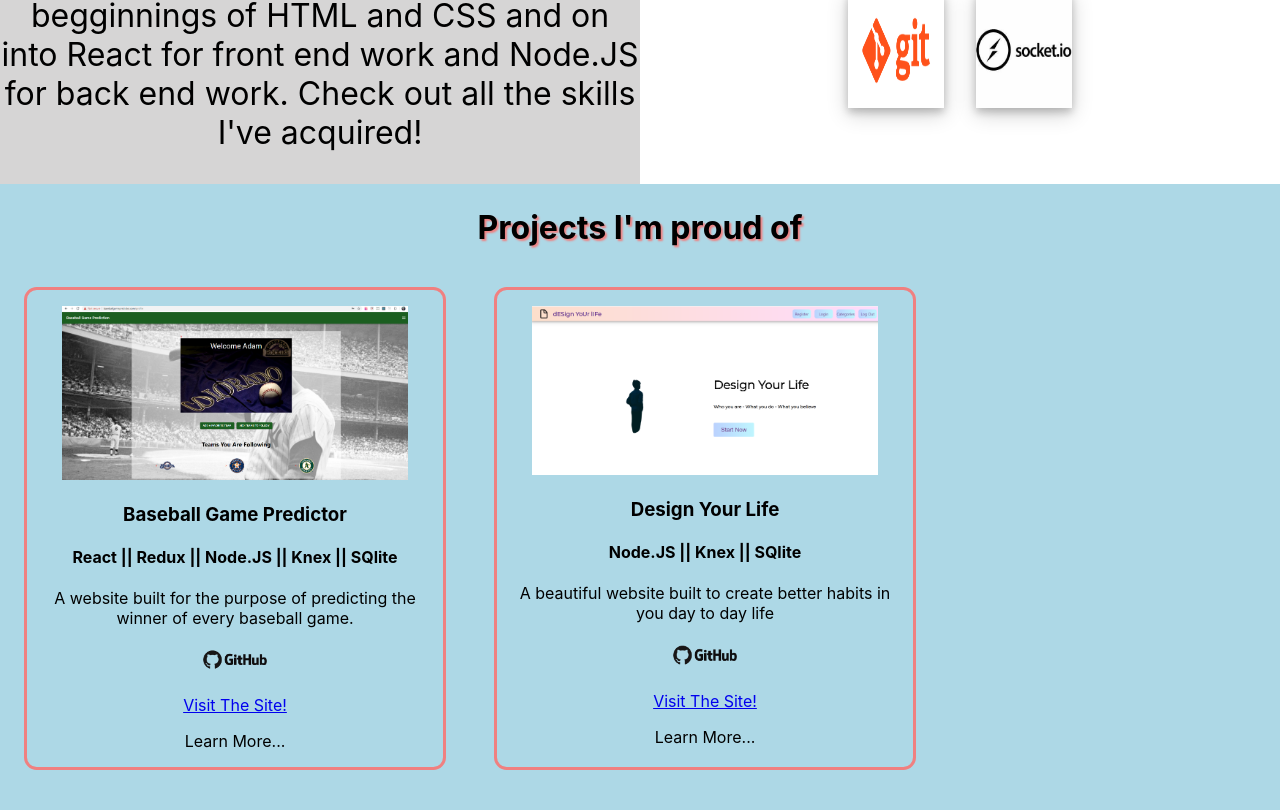
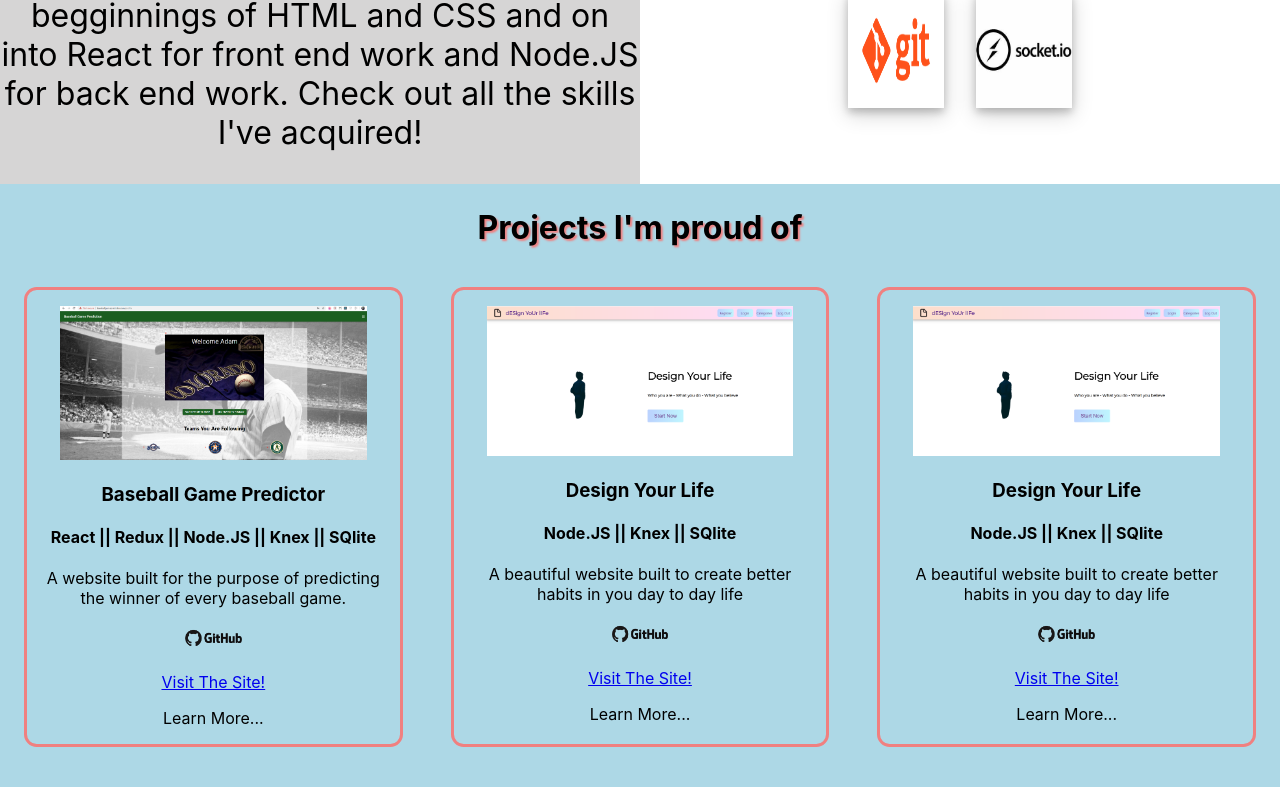
Before and after one commit to AdamHoffma/Portfolio-II, a React (Create React App) app in the folder client/: page / in a window 1280 px wide. Shown: the part 1389-2199 px from the top of the page. After the commit the page ends 2176 px from the top, so only its background shows below. Built offline with nearby package versions, Linux system fonts and the light colour scheme.

Commit message:
added project description for Design Your Life

```diff
--- a/client/src/App.css
+++ b/client/src/App.css
@@ -184,6 +184,7 @@
   display: none;
   width: 50%;
   border-radius: .6rem;
+
 }
 
 .popup .show {
--- a/client/src/App.js
+++ b/client/src/App.js
@@ -112,6 +112,26 @@ function App() {
                 </span>
               </div>
             </div>
+            <div className="project1">
+              <img className="project-image" src={Design}></img>
+              <h3>Design Your Life</h3>
+              <h4>Node.JS || Knex || SQlite</h4>
+              <p>A beautiful website built to create better habits in you day to day life</p>
+              <div className="more-boxes">
+                <a href="https://github.com/Design-Your-Life-Build-Week/Back-End"><img className="git-icon" src={Github}></img></a>
+              </div>
+              <div className="more-boxes">
+                <a href="https://designyourlife.now.sh/"><p>Visit The Site!</p></a>
+              </div>
+              <div className="popup2" onClick={popUp2}>Learn More...
+                <span className="popuptext2" id="myPopup2">
+                  <h5>About this project:</h5>
+                  <p>This is a website designed for user to create a one stop page for the habits they would like to create in their life. They can select different categories to place habits under, leave themselves notes on that habit like time of day, reason for the habit or just feedback on how it's going. We also built a 5 star ranking system so the user could rank their enjoyment of that particular habit.</p>
+                  <h5>My Role:</h5>
+                  <p>I was fully in charge of creating the back end for this project. I created the registration and login functionality using Bcrypt and JsonWebTokens. I created the databases for storing a users categories and habits and notes on those habits. I used Knex, Node.JS and Sqlite. I also built all back end routes</p>
+                </span>
+              </div>
+            </div>
           </div>
         </div>
       </div>
```
